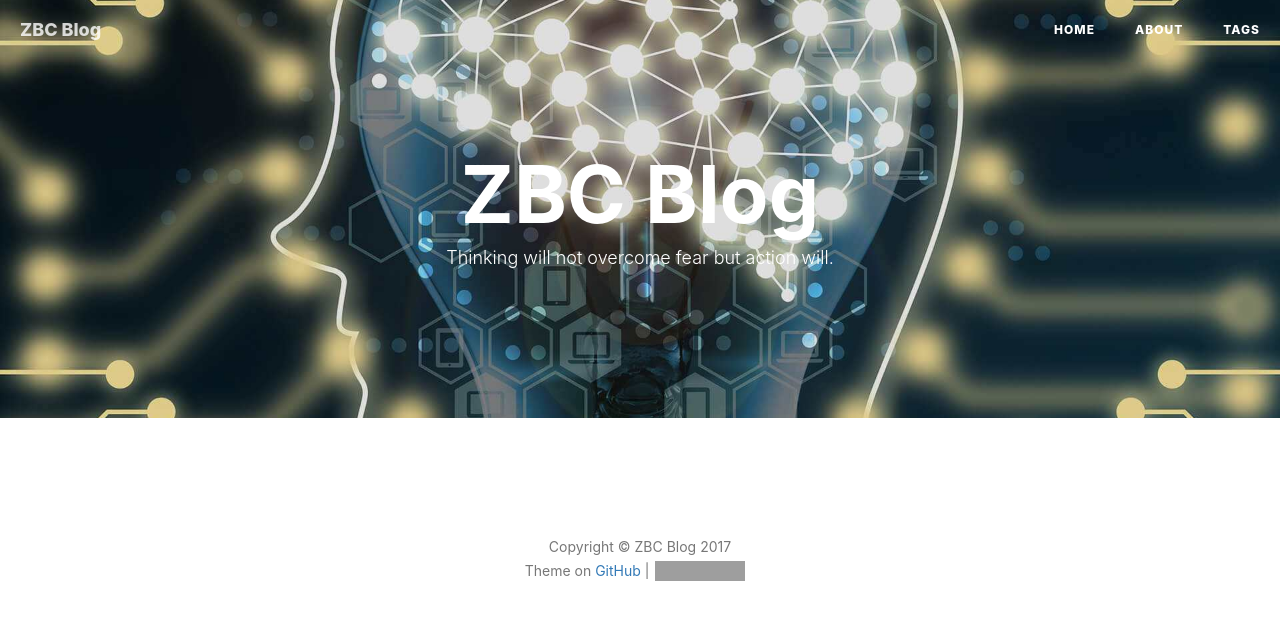
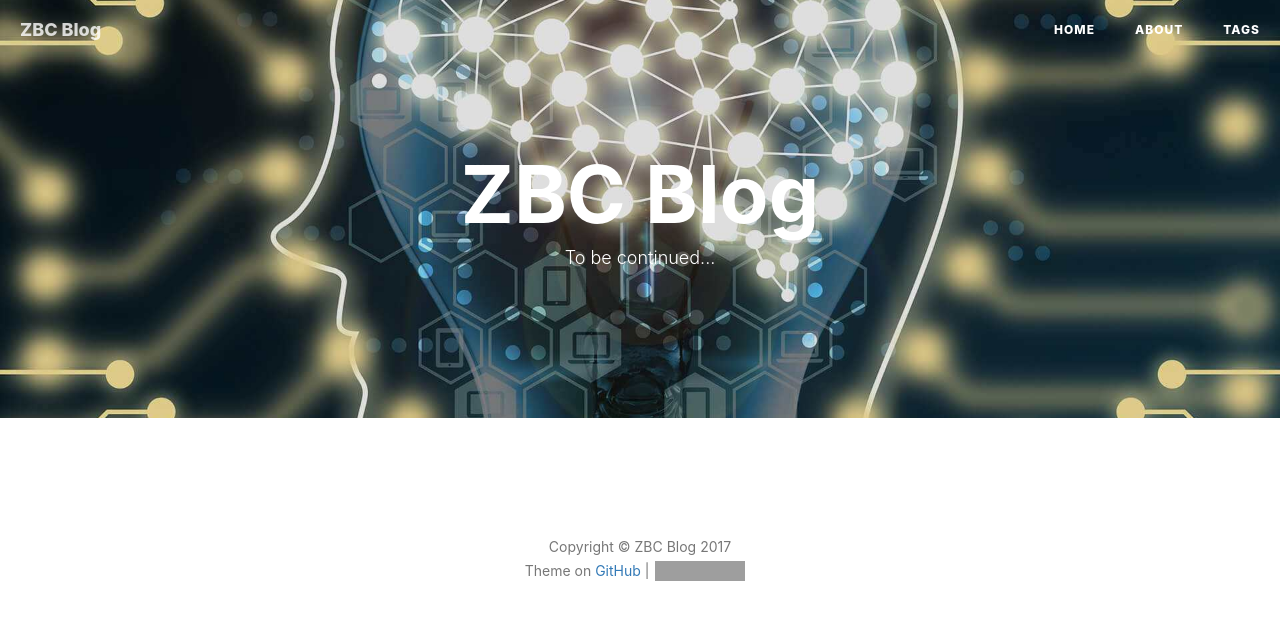
Before and after one commit to xiaozhuge080/xiaozhuge080.github.io, a Jekyll site: the page built from index.html, in a window 1280 px wide. Shown: the top 620 px of the page. Built offline with Jekyll 4.4.1, drawn with Linux system fonts in a browser that asks for light colours; nearby versions of some CDN libraries; the list of posts is cut into pages by our own code; comment, search, counter and statistics services are not loaded; grey boxes are pictures that could not be loaded.

Commit message:
修改配置

```diff
--- a/index.html
+++ b/index.html
@@ -1,6 +1,6 @@
 ---
 layout: page
-description: "Thinking will not overcome fear but action will."
+description: "To be continued..."
 ---
 
 {% for post in paginator.posts %}
```
